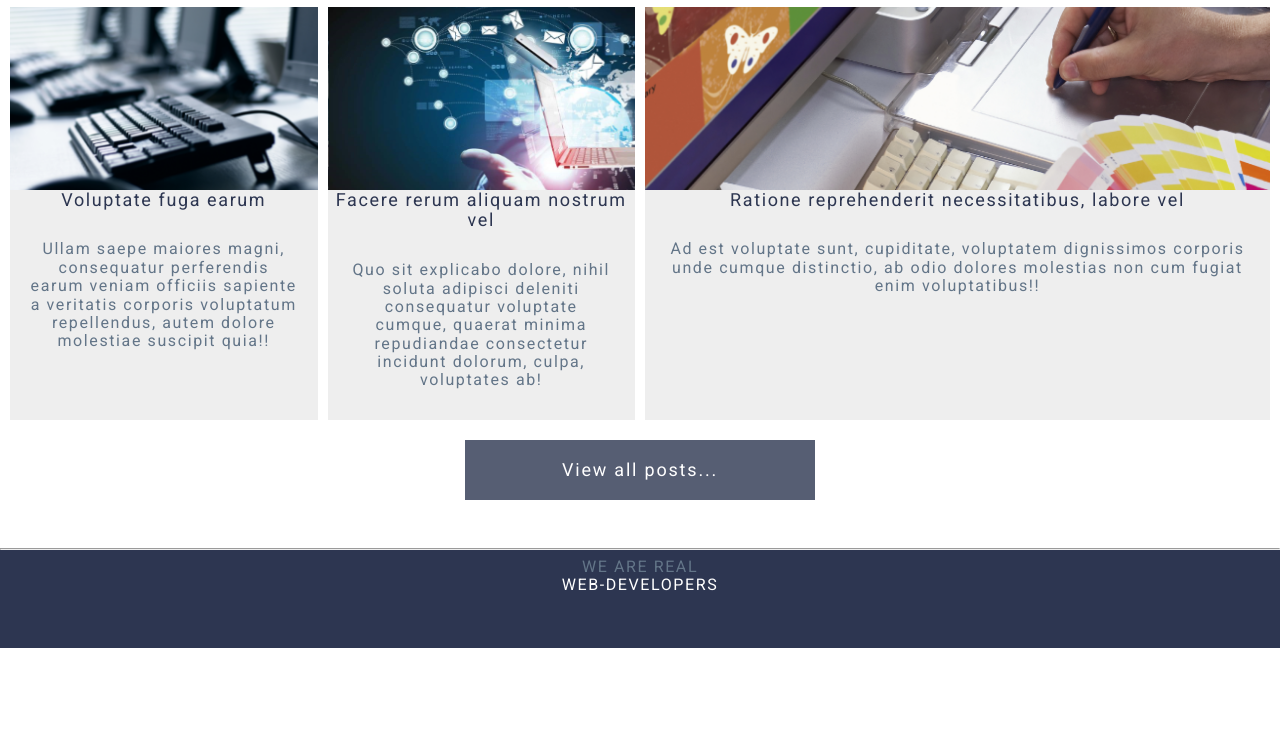
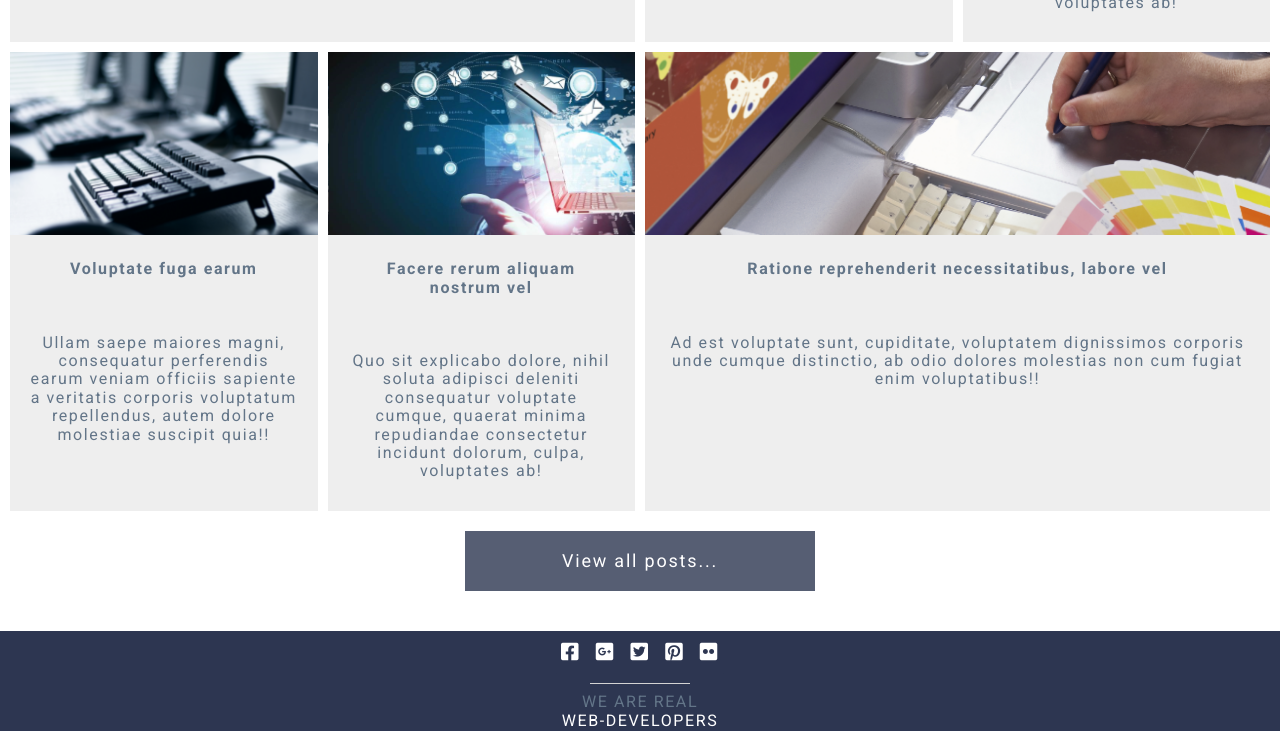
Before and after one commit to karina-doskuch/grid-project, a website: page index.html in a window 1280 px wide. Shown: the part 3007-3738 px from the top of the page. Before the commit the page ends 3655 px from the top, so only its background shows below. Drawn offline with Linux system fonts and the light colour scheme.

Commit message:
Add html and css for footer. Fix css posts title.

```diff
--- a/assets/css/style.css
+++ b/assets/css/style.css
@@ -875,8 +875,9 @@ a {
 .posts-item_title {
   width: 100%;
   margin: 183px 0 0 0;
-  color: #2d3651;
-  font-size: 1.125rem;
+  padding: 25px;
+  color: #637588;
+  font-weight: bold;
 }
 
 .posts-item_text {
@@ -891,26 +892,55 @@ a {
 }
 
 .footer {
-  background-color: #2d3651;
   width: 100%;
   height: 100px;
 }
 
+.footer_container {
+  background-color: #2d3651;
+  width: 100%;
+  height: 100px;
+  display: grid;
+  grid-template-rows: repeat(4, 1fr);
+  justify-content: center;
+  align-items: center;
+}
+
 .footer-line {
-  /* background-color: #707070;
-  height: 100px;
-  width: 1px;
-  margin: 1em 10px 0 10px; */
+  display: flex;
+  justify-content: center;
+}
 
+.footer-line_element {
+  background-color:lightgrey;
+  height: 1px;
+  width: 100px;
+}
+
+.footer-text {
+  text-align: center;
 }
 
 .footer-text:last-of-type {
   color: white;
 }
 
-.footer-text {
-  display: grid;
-  justify-content: center;
+.footer-icon {
+  background: #2d3651;
+  border-radius: 1px;
+  padding: 10px 0;
+  text-align: center;
+}
+
+.footer-icon a {
+  color: #ffffff;
+  font-size: 20px;
+  padding: 5px;
+  transition: all .5s ease;
+}
+
+.footer-icon a:hover {
+  color: #d66926;
 }
 
 @media (max-width: 992px) {
--- a/index.html
+++ b/index.html
@@ -213,9 +213,20 @@
   </section>
 
   <footer class="footer">
-    <div class="footer-line"><hr></div>
-  <div class="footer-text">WE ARE REAL</div>
-  <div class="footer-text">WEB-DEVELOPERS</div>
+    <div class="footer_container">
+      <div class="footer-icon">
+        <a href="#"><i class="fab fa-facebook-square"></i></a>
+        <a href="#"><i class="fab fa-google-plus-square"></i></a>
+        <a href="#"><i class="fab fa-twitter-square"></i></a>
+        <a href="#"><i class="fab fa-pinterest-square"></i></a>
+        <a href="#"><i class="fab fa-flickr"></i></a>
+      </div>
+      <div class="footer-line">
+        <div class="footer-line_element"></div>
+      </div>
+      <div class="footer-text">WE ARE REAL</div>
+      <div class="footer-text">WEB-DEVELOPERS</div>
+    </div>
   </footer>
     <script src="libs/jquery/dist/jquery.min.js"></script>
     <script src="assets/js/main.js"></script>
```
